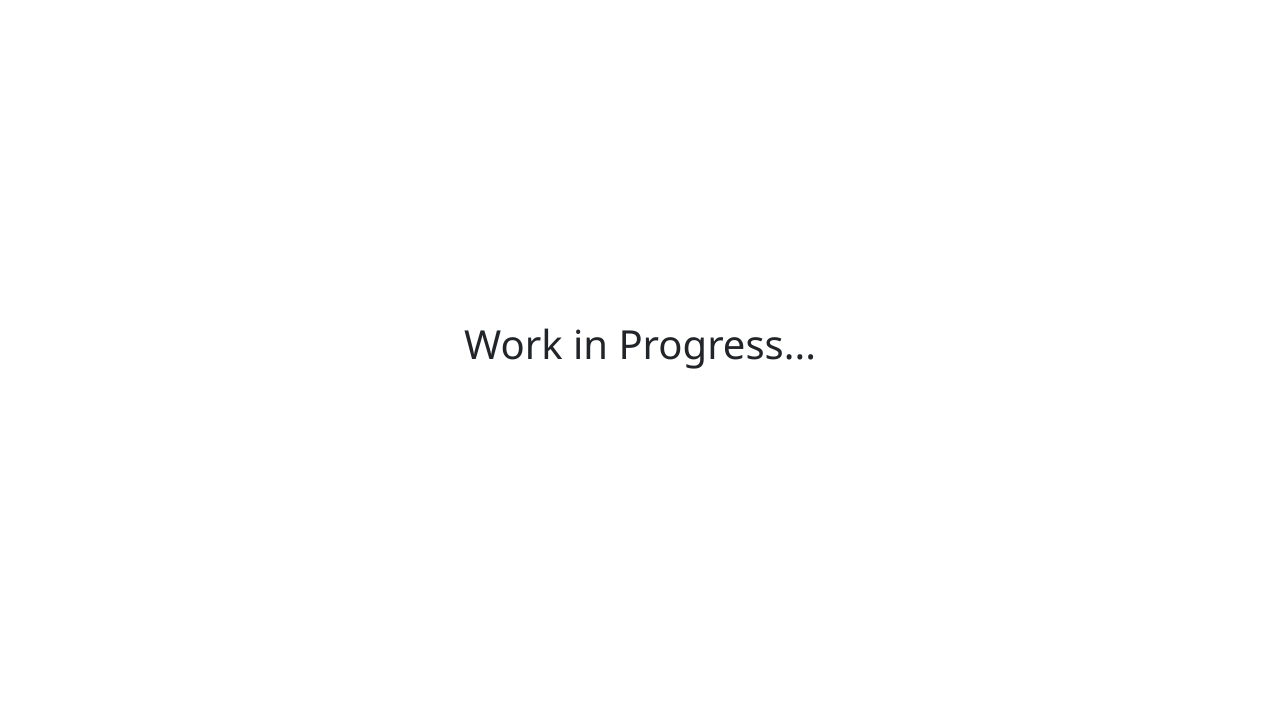
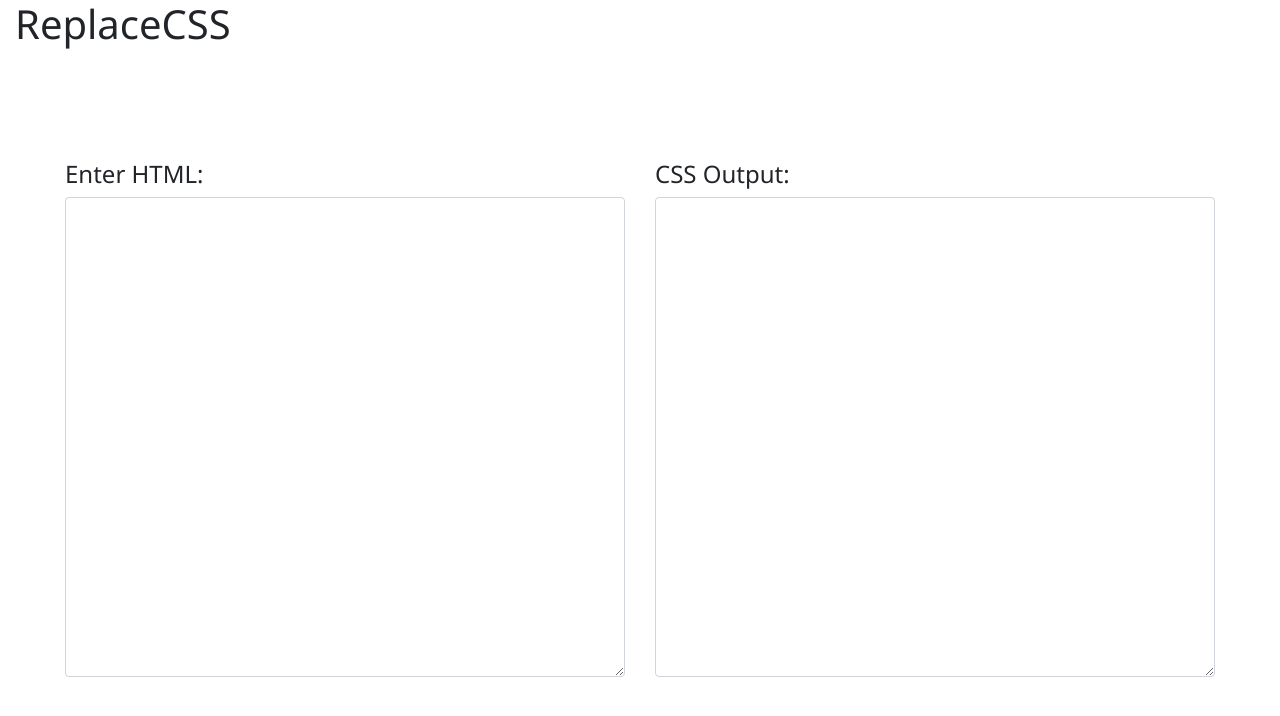
Before and after one commit to ChrisE217/ReplaceCSS, a plain HTML site: page index.html in a window 1280 px wide. Drawn offline with nearby package versions, Linux system fonts and the light colour scheme.

Commit message:
base layout and css

```diff
--- a/css/site.css
+++ b/css/site.css
@@ -2,9 +2,17 @@ body{
     font-family: 'Segoe UI', Tahoma, Geneva, Verdana, sans-serif;
 }
 
-.center-align{
-    align-content: center;
-    text-align: center;
-    vertical-align: middle;
-    padding-top: 40vh
+.navigation{
+    height: 20vh;
 }
+
+textarea{
+    min-height: 60vh;
+    max-height: 60vh;
+    overflow: scroll;
+}
+
+.entry-boxes{
+    padding-left: 50px;
+    padding-right: 50px;
+}
--- a/index.html
+++ b/index.html
@@ -1,24 +1,48 @@
 <!doctype html>
 <html lang="en">
+
 <head>
   <meta charset="utf-8">
   <meta name="viewport" content="width=device-width, initial-scale=1, shrink-to-fit=no">
-    <link rel="stylesheet" href="https://stackpath.bootstrapcdn.com/bootstrap/4.3.1/css/bootstrap.min.css" integrity="sha384-ggOyR0iXCbMQv3Xipma34MD+dH/1fQ784/j6cY/iJTQUOhcWr7x9JvoRxT2MZw1T" crossorigin="anonymous">
+  <link rel="stylesheet" href="https://stackpath.bootstrapcdn.com/bootstrap/4.3.1/css/bootstrap.min.css"
+    integrity="sha384-ggOyR0iXCbMQv3Xipma34MD+dH/1fQ784/j6cY/iJTQUOhcWr7x9JvoRxT2MZw1T" crossorigin="anonymous">
   <link rel="stylesheet" href="css/site.css">
   <title>ReplaceCSS</title>
 </head>
+
 <body>
-      <div class="container center-align">
-          <div class="row">
-              <div class="col-lg-6 offset-3">
-                  <h1>Work in Progress...</h1>
+  <div class="container-fluid">
+    <div class="row navigation">
+      <div class="col-lg-12">
+        <h1>ReplaceCSS</h1>
+      </div>
+    </div>
+    <div class="row entry-boxes">
+      <div class="col-lg-6">
+        <h4>Enter HTML:</h4>
+        <div class="input-group">
+          <textarea class="form-control"></textarea>
+        </div>
+      </div>
+      <div class="col-lg-6">
+        <h4>CSS Output:</h4>
+        <div class="input-group">
+          <textarea class="form-control"></textarea>
+        </div>
       </div>
     </div>
   </div>
 
   <script src="js/replacecss.js"></script>
-    <script src="https://code.jquery.com/jquery-3.3.1.slim.min.js" integrity="sha384-q8i/X+965DzO0rT7abK41JStQIAqVgRVzpbzo5smXKp4YfRvH+8abtTE1Pi6jizo" crossorigin="anonymous"></script>
-    <script src="https://cdnjs.cloudflare.com/ajax/libs/popper.js/1.14.7/umd/popper.min.js" integrity="sha384-UO2eT0CpHqdSJQ6hJty5KVphtPhzWj9WO1clHTMGa3JDZwrnQq4sF86dIHNDz0W1" crossorigin="anonymous"></script>
-    <script src="https://stackpath.bootstrapcdn.com/bootstrap/4.3.1/js/bootstrap.min.js" integrity="sha384-JjSmVgyd0p3pXB1rRibZUAYoIIy6OrQ6VrjIEaFf/nJGzIxFDsf4x0xIM+B07jRM" crossorigin="anonymous"></script>
+  <script src="https://code.jquery.com/jquery-3.3.1.slim.min.js"
+    integrity="sha384-q8i/X+965DzO0rT7abK41JStQIAqVgRVzpbzo5smXKp4YfRvH+8abtTE1Pi6jizo"
+    crossorigin="anonymous"></script>
+  <script src="https://cdnjs.cloudflare.com/ajax/libs/popper.js/1.14.7/umd/popper.min.js"
+    integrity="sha384-UO2eT0CpHqdSJQ6hJty5KVphtPhzWj9WO1clHTMGa3JDZwrnQq4sF86dIHNDz0W1"
+    crossorigin="anonymous"></script>
+  <script src="https://stackpath.bootstrapcdn.com/bootstrap/4.3.1/js/bootstrap.min.js"
+    integrity="sha384-JjSmVgyd0p3pXB1rRibZUAYoIIy6OrQ6VrjIEaFf/nJGzIxFDsf4x0xIM+B07jRM"
+    crossorigin="anonymous"></script>
 </body>
+
 </html>
```
Lines whose indentation alone changed are shown as unchanged.
